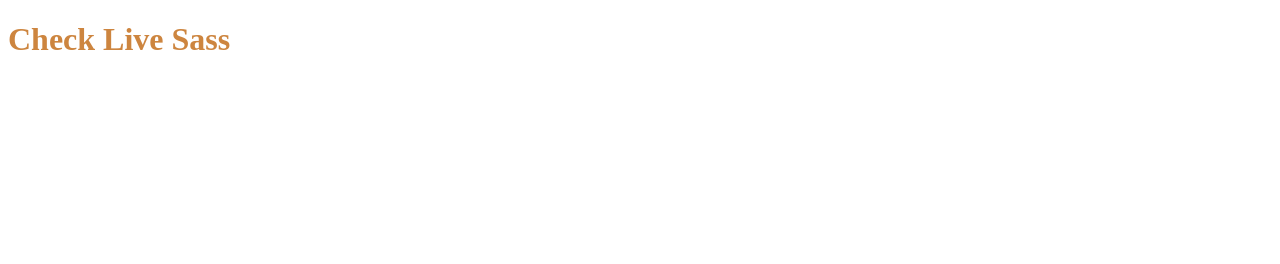
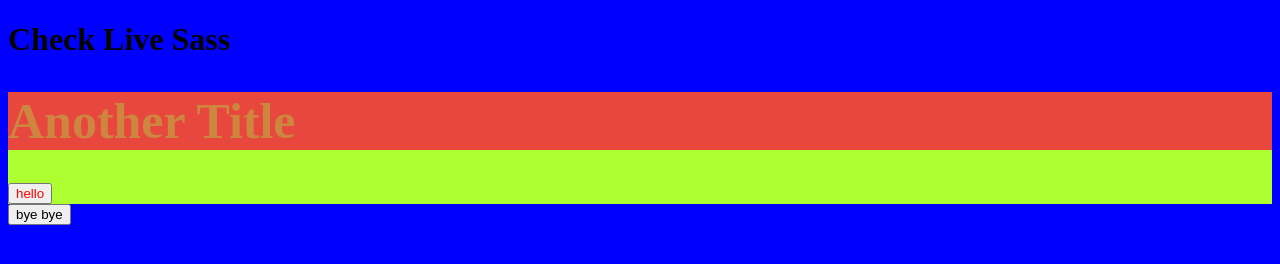
Before and after one commit to hshine1226/scss-masterproject, a plain HTML site: page index.html in a window 1280 px wide. Drawn offline with Linux system fonts and the light colour scheme.

Commit message:
Variables and Nesting 변수(Variables): $variable과 같은 형태로 변수를 정의할 수 있다. 중첩(Nesting): CSS 코드를 중첩 형태로 작성할 수 있다.

```diff
--- a/index.html
+++ b/index.html
@@ -8,5 +8,10 @@
   </head>
   <body>
     <h1>Check Live Sass</h1>
+    <div class="box">
+      <h1>Another Title</h1>
+      <button>hello</button>
+    </div>
+    <button>bye bye</button>
   </body>
 </html>
--- /dev/null
+++ b/src/scss/_variables.scss
@@ -0,0 +1,6 @@
+/* scss 파일명이 underbar(_)로 시작하면 css파일로 컴파일 되지 않는다.
+
+/* variables 선언 방법 */
+
+$bg: #e7473c;
+$title: 50px;
--- a/src/scss/styles.scss
+++ b/src/scss/styles.scss
@@ -1,3 +1,29 @@
-h1 {
-  color: peru;
+@import "_variables";
+
+body {
+  background-color: blue;
 }
+
+/* Nesting
+부모내의 자식에게 속성을 주고 싶다면,
+대괄호 안에 자식을 넣어서 선언할 수 있다. */
+.box {
+  background-color: greenyellow;
+
+  &:hover {
+    background-color: hotpink;
+  }
+
+  button {
+    color: red;
+    &:hover {
+      background-color: yellow;
+    }
+  }
+
+  h1 {
+    background-color: $bg;
+    color: peru;
+    font-size: $title;
+  }
+}
```
Also changed, not shown: dist/css/styles.css.
